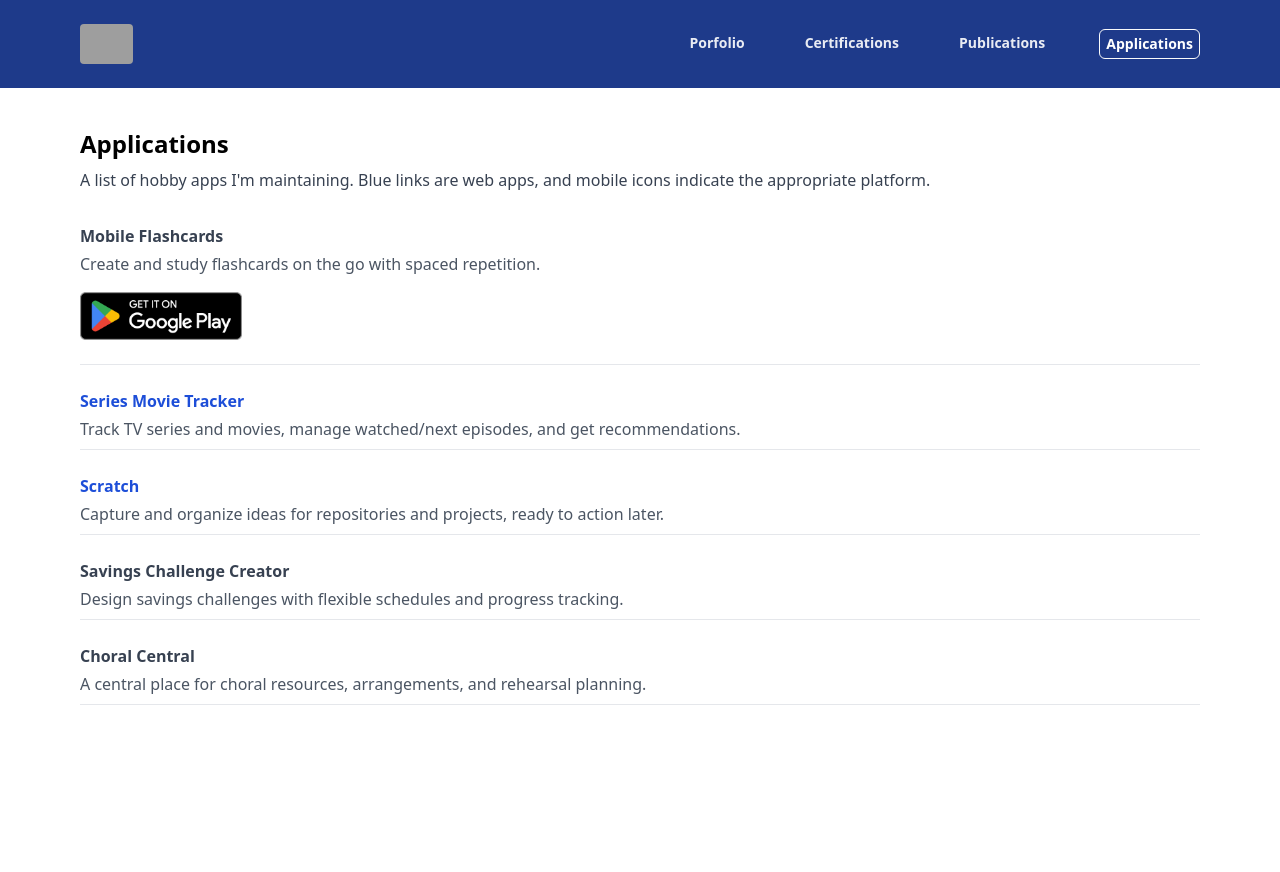
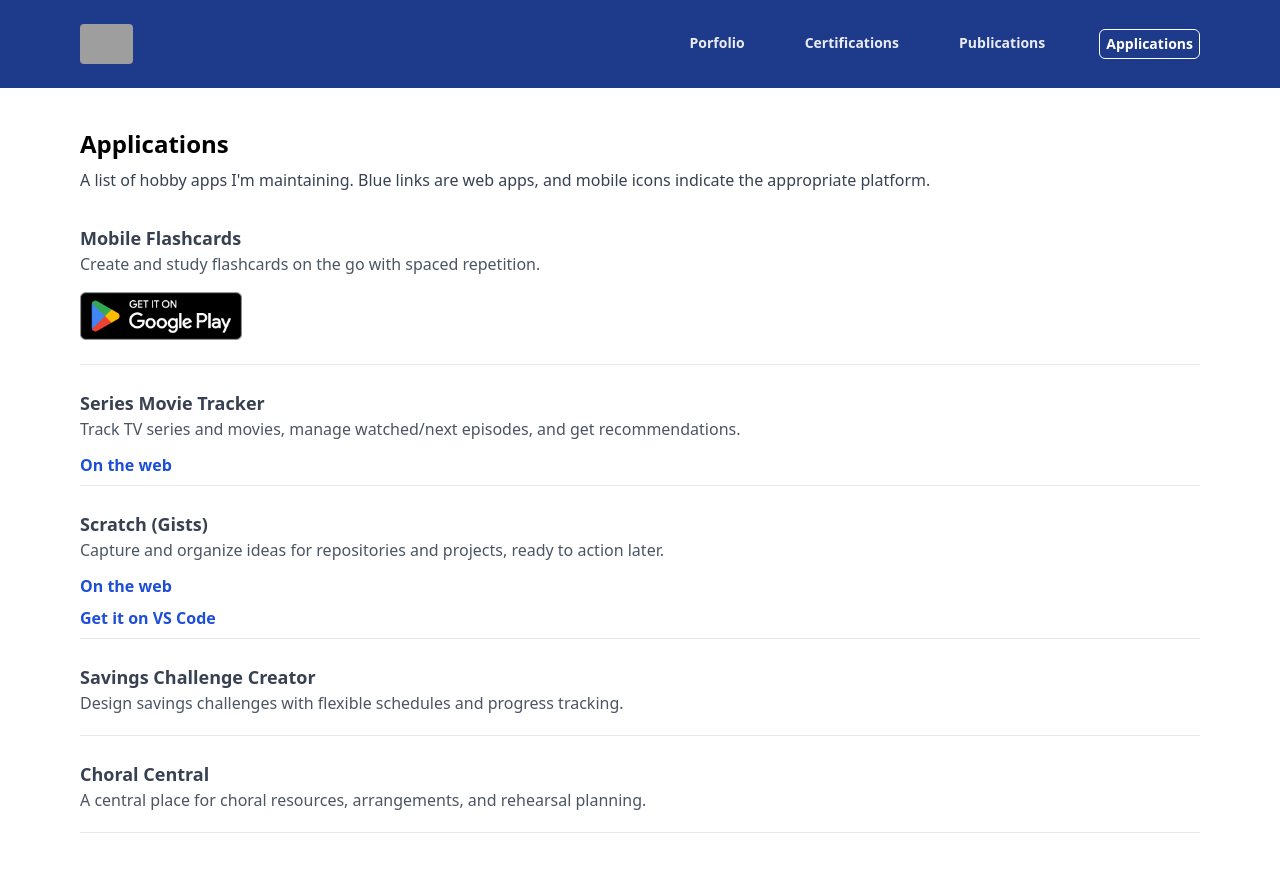
Before and after one commit to chidimo/portfolio, a Next.js app: page /applications in a window 1280 px wide. Before the commit the page ends 800 px from the top, so only its background shows below. Built offline with nearby package versions, Linux system fonts and the light colour scheme; grey boxes are pictures that could not be loaded.

Commit message:
add scratch vscode linke

```diff
--- a/app/applications/page.tsx
+++ b/app/applications/page.tsx
@@ -13,7 +13,11 @@ export default function ApplicationsPage() {
         {applications.map((app) => {
           return (
             <li key={app.name} className="pb-2 border-b border-b-1">
-              <div>
+              <p className="text-gray-700 text-lg font-semibold">{app.name}</p>
+
+              <p className="text-gray-600 mb-3">{app.description}</p>
+
+              <div className="space-y-2">
                 {app.webUrl ? (
                   <div>
                     <Link
@@ -22,16 +26,24 @@ export default function ApplicationsPage() {
                       target="_blank"
                       rel="noopener noreferrer"
                     >
-                      {app.name}
+                      On the web
                     </Link>
                   </div>
-                ) : (
-                  <span className="text-gray-700 font-semibold">
-                    {app.name}
+                ) : null}
+
+                {app.vsCode ? (
+                  <div className="flex">
+                    <Link
+                      href={app.vsCode}
+                      target="_blank"
+                      rel="noopener noreferrer"
+                    >
+                      <span className="text-blue-700 hover:underline font-semibold">
+                        Get it on VS Code
                       </span>
-                )}
+                    </Link>
                   </div>
-              <p className="text-gray-600 mt-1">{app.description}</p>
+                ) : null}
 
                 {app.playStoreUrl ? (
                   <div className="flex my-4">
@@ -48,6 +60,7 @@ export default function ApplicationsPage() {
                     </Link>
                   </div>
                 ) : null}
+              </div>
             </li>
           );
         })}
--- a/lib/applications.ts
+++ b/lib/applications.ts
@@ -2,6 +2,7 @@ export type AppInfo = {
   name: string;
   webUrl?: string;
   playStoreUrl?: string;
+  vsCode?: string;
   description: string;
 };
 
@@ -23,8 +24,9 @@ export const applications: AppInfo[] = [
       "Track TV series and movies, manage watched/next episodes, and get recommendations.",
   },
   {
-    name: "Scratch",
+    name: "Scratch (Gists)",
     webUrl: "https://scratch.chidiorji.com/",
+    vsCode: "https://marketplace.visualstudio.com/items?itemName=chidimo.scratch",
     description:
       "Capture and organize ideas for repositories and projects, ready to action later.",
   },
```
Lines whose indentation alone changed are shown as unchanged.
